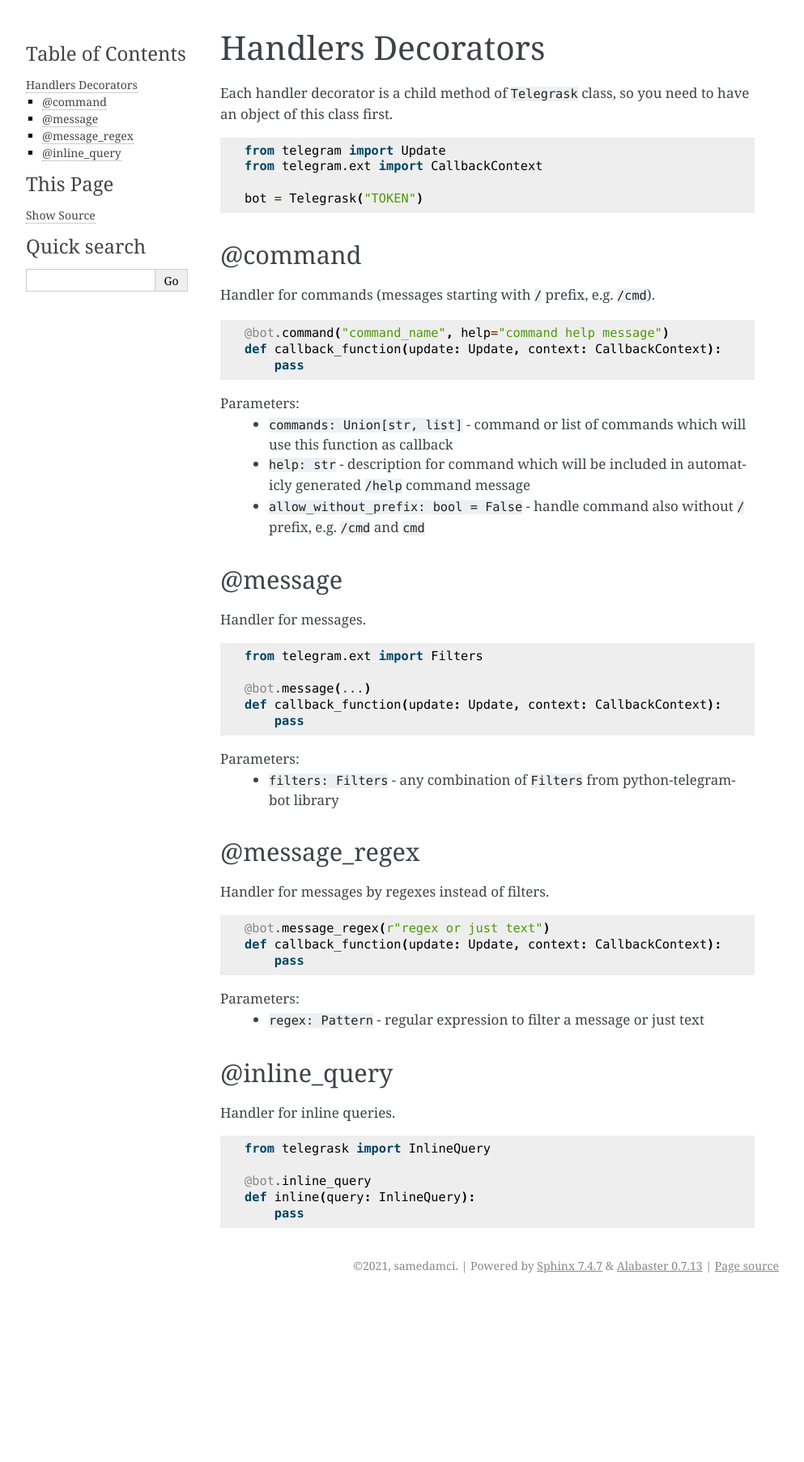
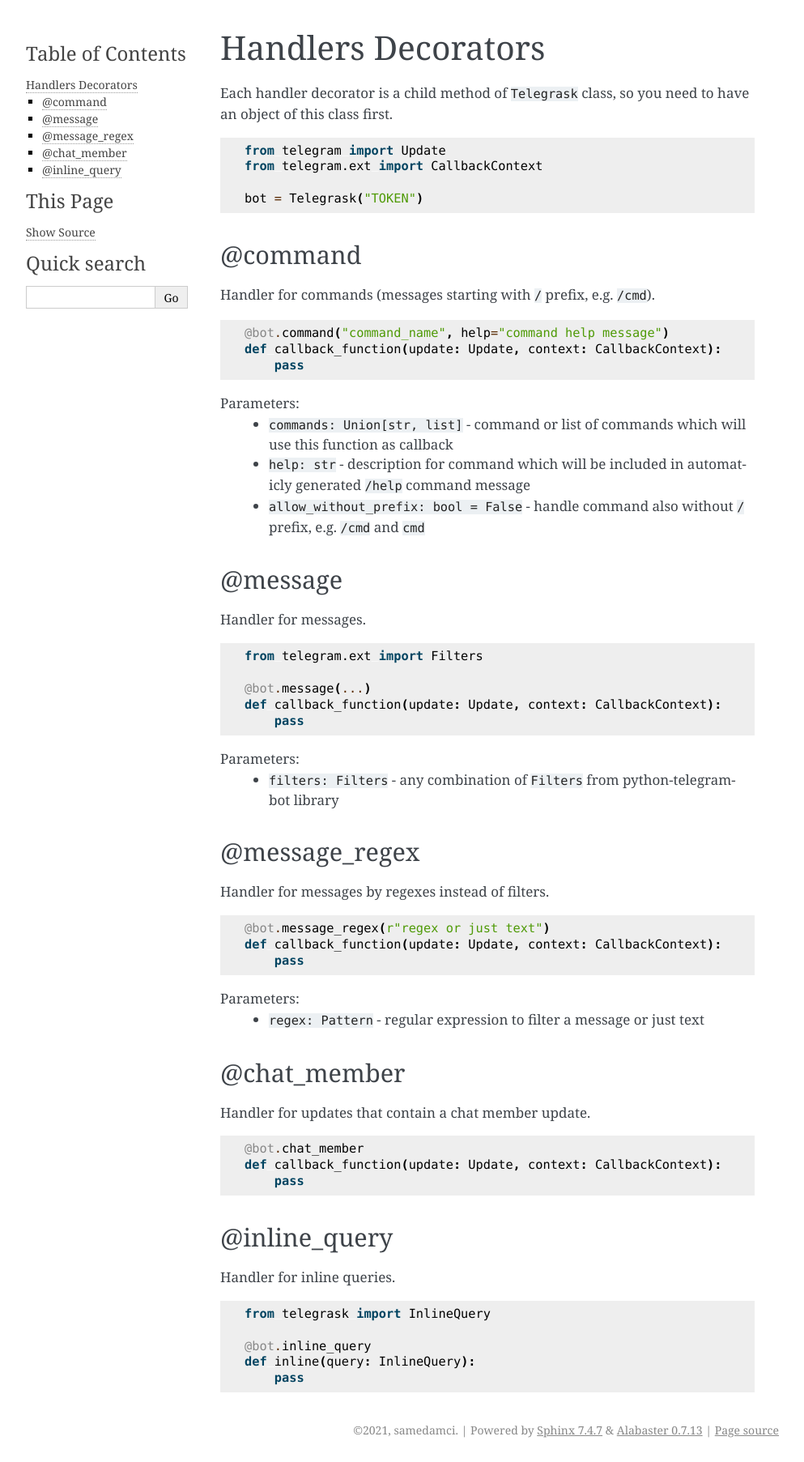
Before and after one commit to wzykubek/telegrask, a Sphinx documentation site: the page built from docs/handlers-decorators.rst, in a window 1280 px wide. Shown: the whole page at 81% size, without its empty margins (148-1141 px from the left). Built offline with Sphinx 7.4.7, drawn with Linux system fonts in a browser that asks for light colours; before the commit the page ends 1602 px from its top, so only the background shows below that.

Commit message:
Add docs for new decorator

```diff
--- a/docs/handlers-decorators.rst
+++ b/docs/handlers-decorators.rst
@@ -59,6 +59,19 @@ Parameters:
     * ``regex: Pattern`` - regular expression to filter a message or just text
 
 
+
+@chat_member
+------------
+
+Handler for updates that contain a chat member update.
+
+.. code-block:: python
+
+    @bot.chat_member
+    def callback_function(update: Update, context: CallbackContext):
+        pass
+
+
 @inline_query
 -------------
 
```
